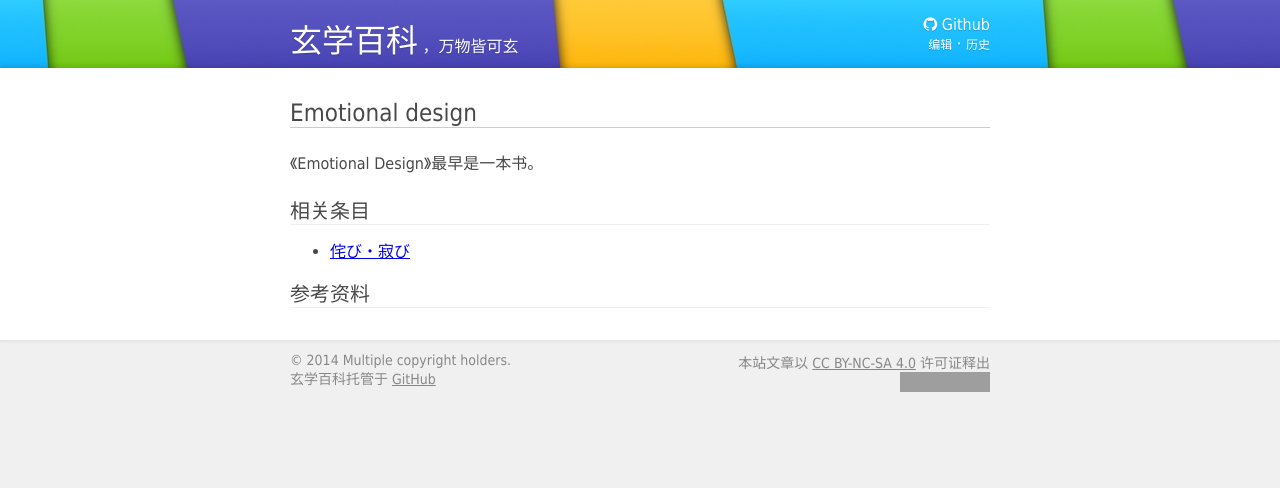
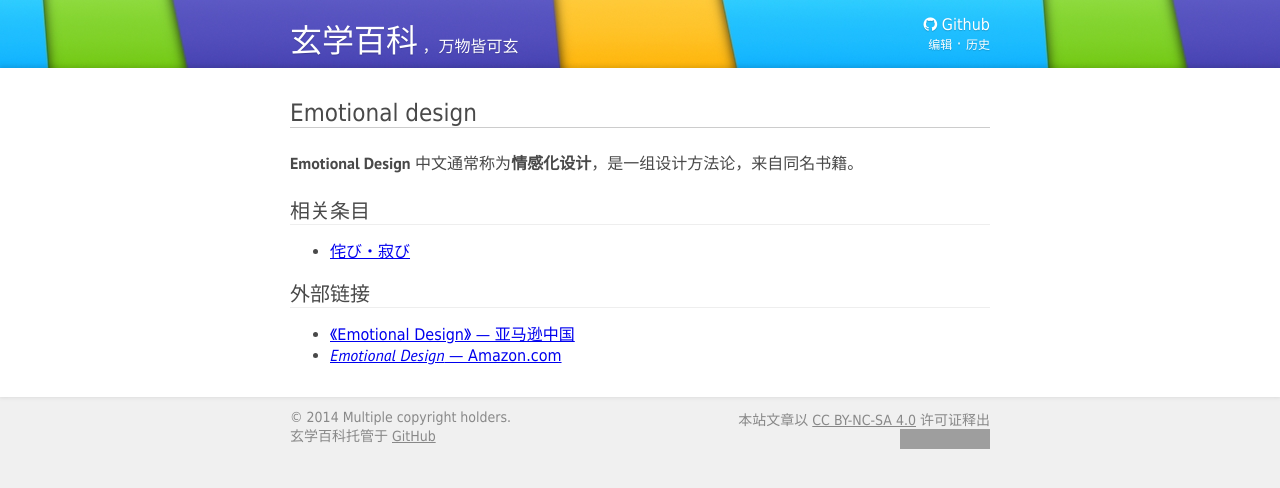
Before and after one commit to xuanxue/xuanxue.github.io, a Jekyll site: the page built from _posts/2014-08-25-Emotional-design.md, in a window 1280 px wide. Shown: the top 488 px of the page. Built offline with Jekyll 4.4.1, drawn with Linux system fonts in a browser that asks for light colours; nearby versions of some CDN libraries; some web fonts are replaced; Markdown is read by kramdown in place of the engine named in the settings; grey boxes are pictures that could not be loaded.

Commit message:
emotional design and wabi-sabi

```diff
--- a/_posts/2014-08-25-Emotional-design.md
+++ b/_posts/2014-08-25-Emotional-design.md
@@ -3,10 +3,13 @@ layout: default
 title: Emotional design
 ---
 
-《Emotional Design》最早是一本书。
+**Emotional Design** 中文通常称为**情感化设计**，是一组设计方法论，来自同名书籍。
 
 ## 相关条目
 
 - [侘び・寂び](/wiki/侘び・寂び)
 
-## 参考资料
+## 外部链接
+
+- [《Emotional Design》 — 亚马逊中国](http://www.amazon.cn/dp/0465051367)
+- [*Emotional Design* — Amazon.com](http://www.amazon.com/dp/0465051367)
```
Also changed, not shown: _posts/2014-08-25-侘び・寂び.md (+1 -1 lines).
